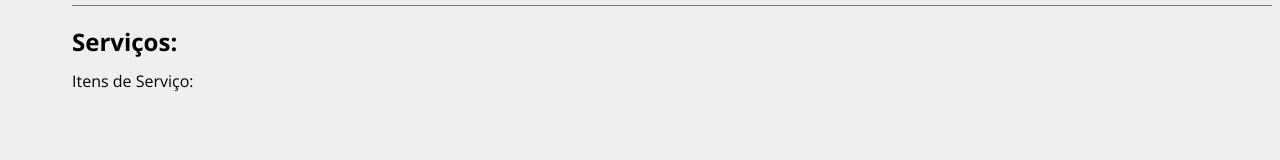
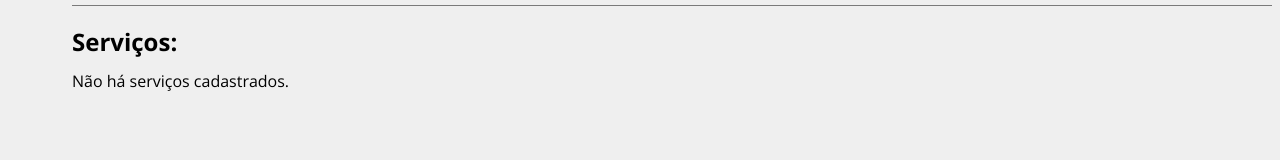
Before and after one commit to bobokamura/Costs-React, a React (Create React App) app: page /project/1 in a window 1280 px wide. Shown: the part 406-566 px from the top of the page. Built offline with nearby package versions, Linux system fonts and the light colour scheme; data requests are answered from the project's data file.

Commit message:
Exibindo os serviços

```diff
--- a/db.json
+++ b/db.json
@@ -7,30 +7,37 @@
         "id": "2",
         "name": "Desenvolvimento"
       },
-      "cost": 0,
-      "services": [],
+      "cost": 20,
+      "services": [
+        {
+          "name": "Contratar Dev Java",
+          "cost": "20",
+          "description": "Criar campos para cadastro",
+          "id": "22ea6bf5-7618-4333-ad1a-ee19aa209304"
+        }
+      ],
       "id": 1
     },
     {
       "name": "Projeto Infra",
-      "budget": "60.000",
+      "budget": "600.000",
       "category": {
         "id": "2",
         "name": "Desenvolvimento"
       },
-      "cost": 49,
+      "cost": 200,
       "services": [
         {
           "name": "Consultoria",
-          "cost": "44",
-          "description": "Prestar ajuda",
-          "id": "ba57e9a8-d67b-4fa0-aabb-97ed0b7950ca"
+          "cost": "100.000",
+          "description": "Consultoria voltada a análises",
+          "id": "18707bb7-c9a3-4b87-ba6a-d1234de1e6d3"
         },
         {
-          "cost": "5",
           "name": "Consultoria",
+          "cost": "100.000",
           "description": "Consultoria voltada a análises",
-          "id": "4eaba947-dd5f-48a5-b368-ed71d5e198b4"
+          "id": "4e594ce8-e3e3-46d8-a6a6-eaa884631095"
         }
       ],
       "id": 2
--- a/src/components/pages/Project.js
+++ b/src/components/pages/Project.js
@@ -7,10 +7,12 @@
 import ProjectForm from "../project/ProjectForm";
 import Message from "../layout/Message";
 import ServiceForm from "../service/ServiceForm";
+import ServiceCard from "../service/ServiceCard";
 
 function Project() {
   const { id } = useParams();
   const [project, setProject] = useState([]);
+  const [services, setServices] = useState([]);
   const [showProjectForm, setShowProjectForm] = useState(false);
   const [showServiceForm, setShowServiceForm] = useState(false);
   const [message, setMessage] = useState();
@@ -33,7 +35,7 @@
   }, [id]);
 
   function createService(project) {
-    setMessage("")
+    setMessage("");
     //last service
     const lastService = project.services[project.services.length - 1];
 
@@ -47,7 +49,7 @@
     if (newCost > parseFloat(project.budget)) {
       setMessage("Orçamento ultrapassado, verifique o valor do serviço");
       setTypeMessage("error");
-      project.services.pop();
+      project.services.pop(); //remover serviço do objeto
       return false;
     }
 
@@ -64,8 +66,26 @@
     })
       .then((resp) => resp.json())
       .then((data) => {
-        //services
-        console.log(data);
+
+        setShowServiceForm(false);
+        setServices(data.services);
+      })
+      .catch((error) => console.log(error));
+  }
+
+  function removeService(id) {
+    setMessage("");
+    fetch(`http://localhost:5000/projects/${id}`, {
+      method: "DELETE",
+      headers: {
+        "Content-Type": "application/json",
+      },
+    })
+      .then((resp) => resp.json())
+      .then(() => {
+        setServices(services.filter((service) => service.id !== id));
+        setMessage("Serviço(s) removido(s) com sucesso!");
+        setTypeMessage("success");
       })
       .catch((error) => console.log(error));
   }
@@ -154,7 +174,18 @@
             </div>
             <h2>Serviços:</h2>
             <Container customClass="start">
-              <p>Itens de Serviço:</p>
+              {services.length > 0 &&
+                services.map((service) => (
+                  <ServiceCard
+                    id={service.id}
+                    name={service.name}
+                    description={service.description}
+                    cost={service.cost}
+                    key={service.uuidv4}
+                    handleRemove={removeService}
+                  />
+                ))}
+              {services.length === 0 && <p>Não há serviços cadastrados.</p>}
             </Container>
           </Container>
         </div>
--- /dev/null
+++ b/src/components/service/ServiceCard.js
@@ -0,0 +1,26 @@
+import { BsFillTrashFill } from "react-icons/bs";
+import styles from "../project/ProjectCard.module.css";
+
+function ServiceCard({ id, name, cost, description, handleRemove }) {
+  function remove(e) {
+    e.preventDefault();
+    handleRemove(id);
+  }
+
+  return (
+    <div className={styles.project_card}>
+      <h4>{name}</h4>
+      <p>
+        <span>Custo:</span> R${cost}
+      </p>
+      <p>{description}</p>
+      <div className={styles.project_card_actions}>
+        <button onClick={remove}>
+          <BsFillTrashFill /> Remover
+        </button>
+      </div>
+    </div>
+  );
+}
+
+export default ServiceCard;
--- a/src/components/service/ServiceForm.js
+++ b/src/components/service/ServiceForm.js
@@ -1,7 +1,7 @@
 import { useState } from "react";
 import Input from "../form/Input";
 import SubmitButton from "../form/SubmitButton";
-import styles from "../form/SubmitButton";
+import styles from "../project/ProjectForm.module.css";
 
 function ServiceForm({ handleSubmit, textBtn, projectData }) {
   const [service, setService] = useState({});
```
